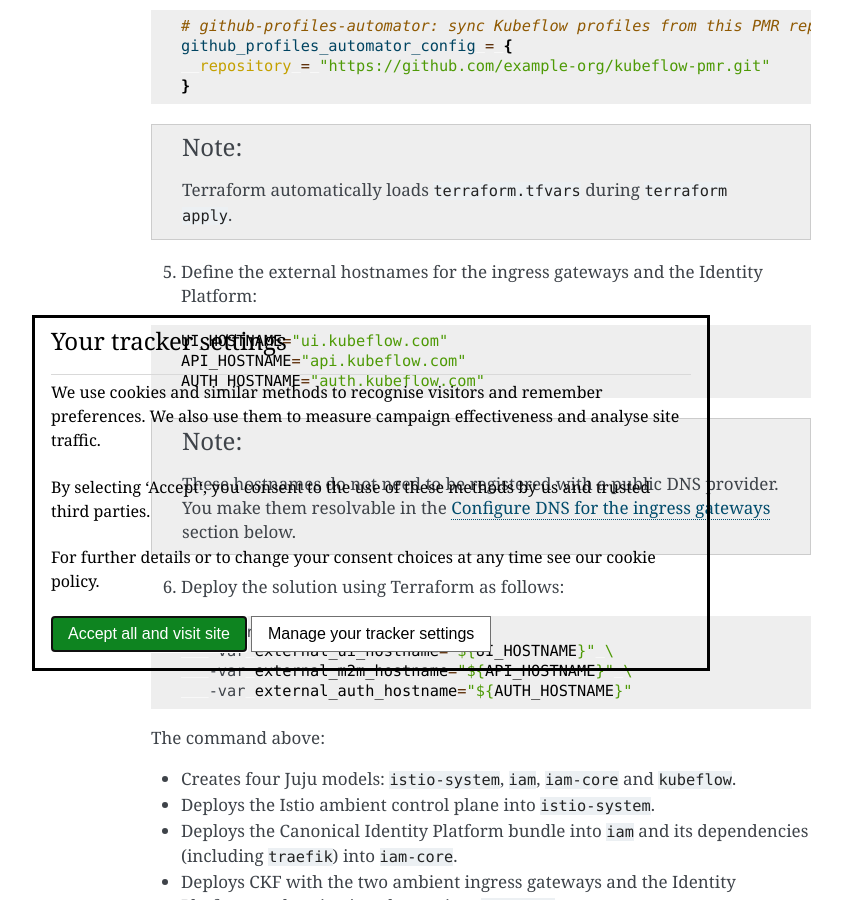
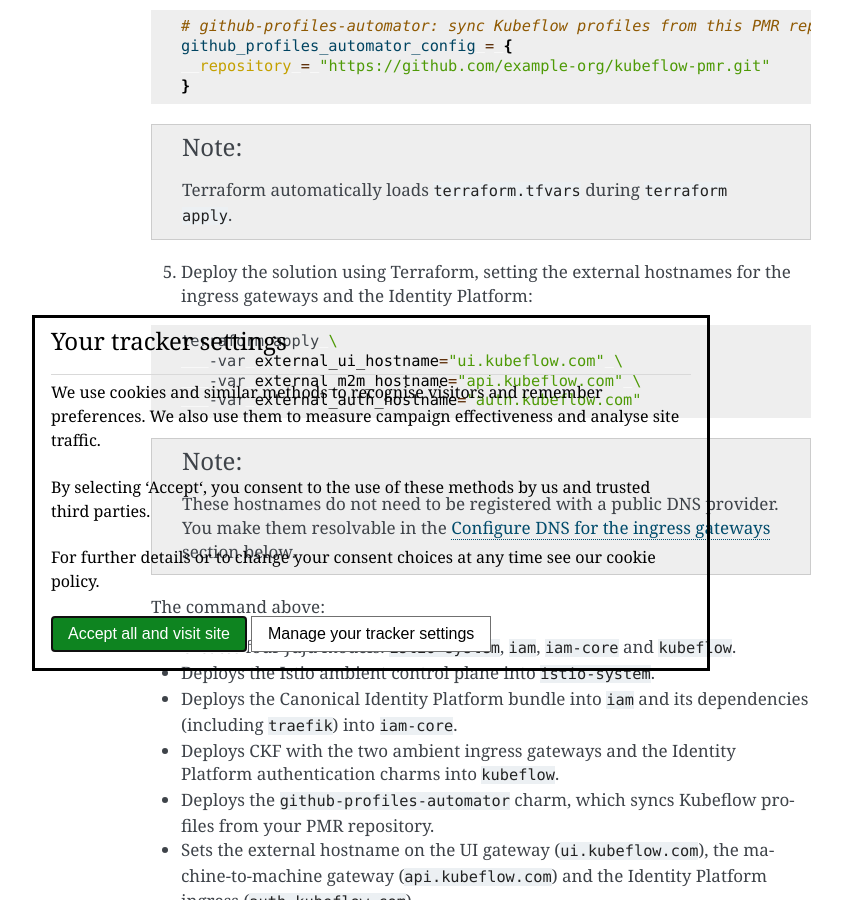
Before and after one commit to canonical/charmed-kubeflow-documentation, a Sphinx documentation site: the page built from docs/how-to/install/install-terraform-identity.rst, in a window 1280 px wide and 900 px high, scrolled down 2227 px. Shown: the whole window, without its empty margins (269-1111 px from the left). Built offline with Sphinx 7.4.7, drawn with Linux system fonts in a browser that asks for light colours.

Commit message:
docs: hardcode example hostnames in the terraform command

```diff
--- a/docs/how-to/install/install-terraform-identity.rst
+++ b/docs/how-to/install/install-terraform-identity.rst
@@ -101,26 +101,18 @@
 
    Terraform automatically loads ``terraform.tfvars`` during ``terraform apply``.
 
-5. Define the external hostnames for the ingress gateways and the Identity Platform:
+5. Deploy the solution using Terraform, setting the external hostnames for the ingress gateways and the Identity Platform:
 
 .. code-block:: bash
 
-   UI_HOSTNAME="ui.kubeflow.com"
-   API_HOSTNAME="api.kubeflow.com"
-   AUTH_HOSTNAME="auth.kubeflow.com"
+   terraform apply \
+      -var external_ui_hostname="ui.kubeflow.com" \
+      -var external_m2m_hostname="api.kubeflow.com" \
+      -var external_auth_hostname="auth.kubeflow.com"
 
 .. note::
 
    These hostnames do not need to be registered with a public DNS provider. You make them resolvable in the :ref:`Configure DNS for the ingress gateways <configure_dns_identity>` section below.
-
-6. Deploy the solution using Terraform as follows:
-
-.. code-block:: bash
-
-   terraform apply \
-      -var external_ui_hostname="${UI_HOSTNAME}" \
-      -var external_m2m_hostname="${API_HOSTNAME}" \
-      -var external_auth_hostname="${AUTH_HOSTNAME}"
 
 The command above:
 
```
Also changed, not shown: other parts of docs/how-to/install/install-terraform-identity.rst (+1 -1 lines).
